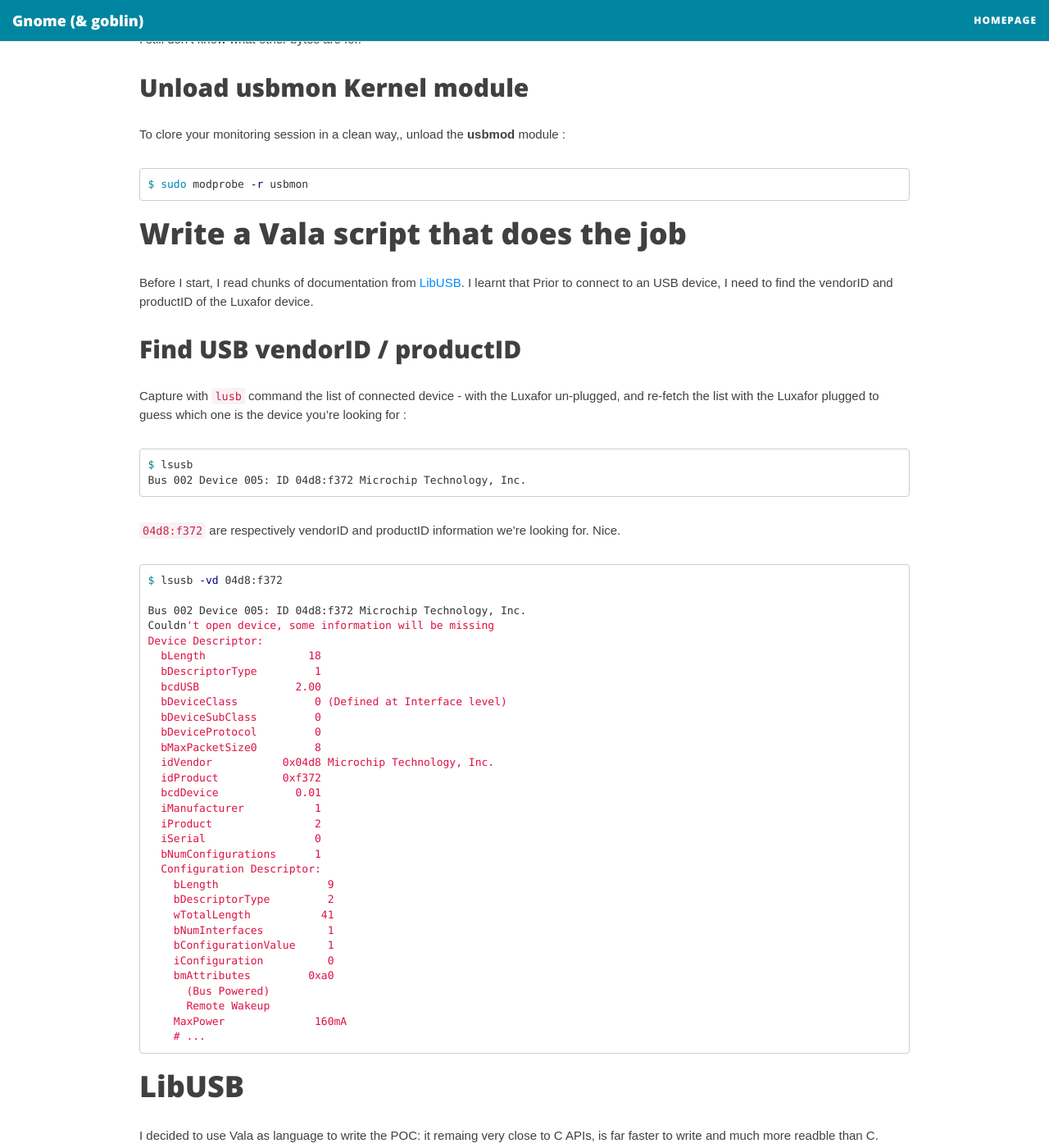
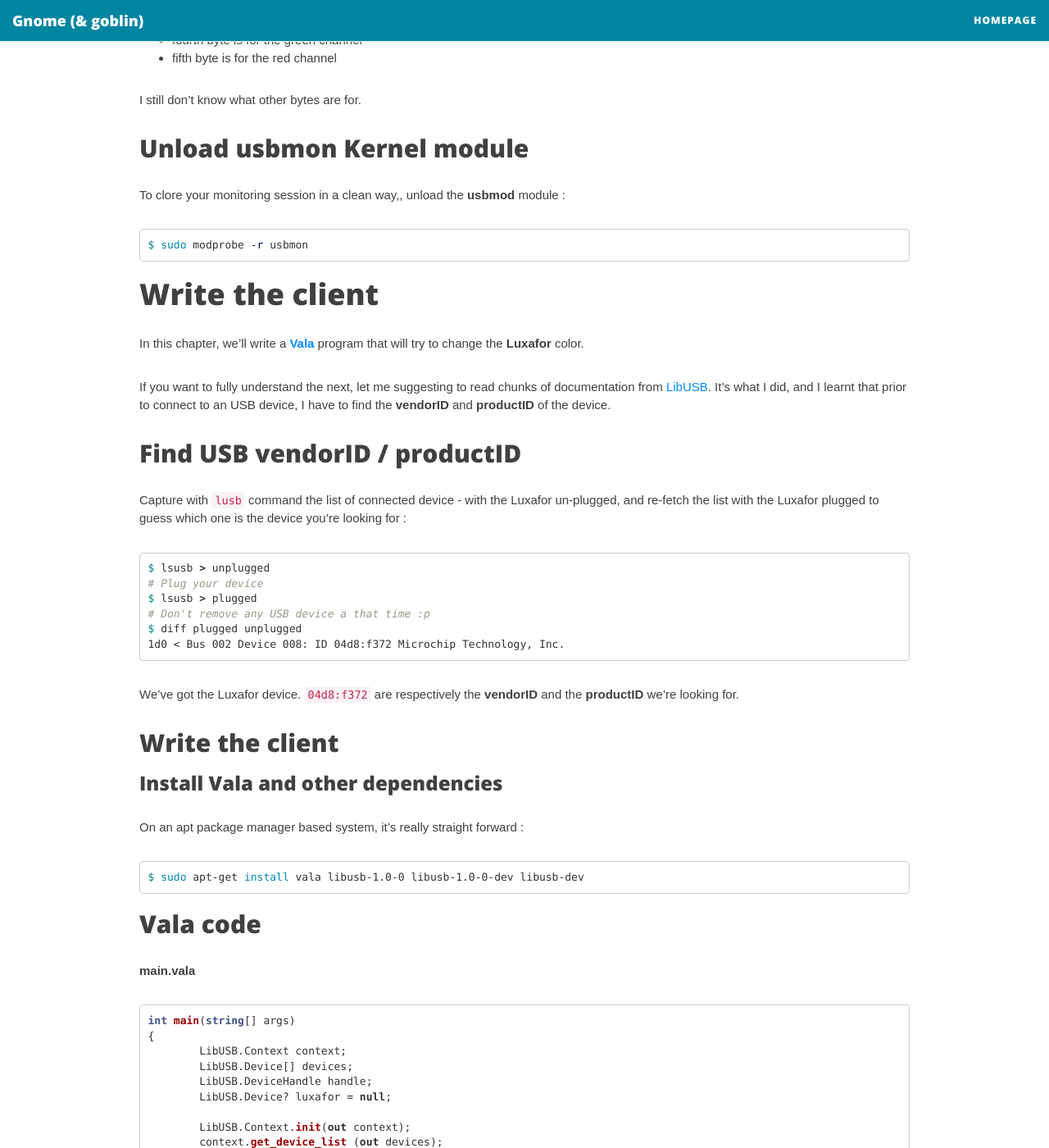
Before and after one commit to lcallarec/blog.io, a Jekyll site: the page built from _posts/2017-03-25-write-own-usb-client.md, in a window 1280 px wide and 1400 px high, scrolled down 3878 px. Shown: the whole window at 82% size. Built offline with Jekyll 4.4.1, drawn with Linux system fonts in a browser that asks for light colours; nearby versions of some CDN libraries; some of the changed text lies outside the part shown.

Commit message:
Improve introduction

```diff
--- a/_posts/2017-03-25-capture usb traffic.md
+++ b/_posts/2017-03-25-write-own-usb-client.md
@@ -1,10 +1,17 @@
 ---
 layout: post
-title: Capture USB traffic and use LibUSB to mimic host - device communications (Vala / Luxafor)
-subtitle:
+title: Write your own USB client
+subtitle: With Wireshark, Luxafor & Vala to the rescue
+tags:
+  - USB
+  - Luxafor
+  - Vala
+  - Wireshark
 ---
 
-# Purpose
+<em id="tags-title">Tags :</em> {% for tag in page.tags %}<span id="tags-items">{{ tag }} {% endfor%} </span>
+
+# Purposes
 
 I'm sometimes using a __[Luxafor](http://www.luxafor.fr/products/)__ device at work, and I finally bought one for the fun - because I guess that there's something interesting to do with it. Luxafor only provides clients for _Macos_ and _Windows_, so I could write a **Luxafor** client for _Linux_, couldn't I ?
 
@@ -107,69 +114,41 @@ To clore your monitoring session in a clean way,, unload the __usbmod__ module :
 $ sudo modprobe -r usbmon
 {% endhighlight %}
 
-# Write a Vala script that does the job
+# Write the client
 
-Before I start, I read chunks of documentation from [LibUSB](http://libusb.info/). I learnt that Prior to connect to an USB device, I need to find the vendorID and productID of the Luxafor device.
+In this chapter, we'll write a __[Vala](https://wiki.gnome.org/Projects/Vala)__ program that will try to change the __Luxafor__ color.
+
+If you want to fully understand the next, let me suggesting to read chunks of documentation from [LibUSB](http://libusb.info/). It's what I did, and I learnt that prior to connect to an USB device, I have to find the __vendorID__ and __productID__ of the device.
 
 ## Find USB vendorID / productID
 
 Capture with `lusb` command the list of connected device - with the Luxafor un-plugged, and re-fetch the list with the Luxafor plugged to guess which one is the device you're looking for :
 
 {% highlight bash %}
-$ lsusb
-Bus 002 Device 005: ID 04d8:f372 Microchip Technology, Inc.
+$ lsusb > unplugged
+# Plug your device
+$ lsusb > plugged
+# Don't remove any USB device a that time :p
+$ diff plugged unplugged
+1d0 < Bus 002 Device 008: ID 04d8:f372 Microchip Technology, Inc.
 {% endhighlight %}
 
-`04d8:f372` are respectively vendorID and productID information we're looking for. Nice.
+We've got the Luxafor device. `04d8:f372` are respectively the __vendorID__ and the __productID__ we're looking for.
 
-{% highlight bash %}
-$ lsusb -vd 04d8:f372
+## Write the client
 
-Bus 002 Device 005: ID 04d8:f372 Microchip Technology, Inc.
-Couldn't open device, some information will be missing
-Device Descriptor:
-  bLength                18
-  bDescriptorType         1
-  bcdUSB               2.00
-  bDeviceClass            0 (Defined at Interface level)
-  bDeviceSubClass         0
-  bDeviceProtocol         0
-  bMaxPacketSize0         8
-  idVendor           0x04d8 Microchip Technology, Inc.
-  idProduct          0xf372
-  bcdDevice            0.01
-  iManufacturer           1
-  iProduct                2
-  iSerial                 0
-  bNumConfigurations      1
-  Configuration Descriptor:
-    bLength                 9
-    bDescriptorType         2
-    wTotalLength           41
-    bNumInterfaces          1
-    bConfigurationValue     1
-    iConfiguration          0
-    bmAttributes         0xa0
-      (Bus Powered)
-      Remote Wakeup
-    MaxPower              160mA
-    # ...
-{% endhighlight %}
+### Install Vala and other dependencies
 
-# LibUSB
+On an apt package manager based system, it's really straight forward :
 
-I decided to use Vala as language to write the  POC: it remaing very close to C APIs, is far faster to write and much more readble than C.
-
-## Install Vala and other dependencies
-
-On an apt package manager based system :
 {% highlight bash %}
 $ sudo apt-get install vala libusb-1.0-0 libusb-1.0-0-dev libusb-dev
 {% endhighlight %}
 
 ## Vala code
 
-main.vala :
+__main.vala__
+
 {% highlight vala %}
 
 int main(string[] args)
@@ -223,18 +202,22 @@ int main(string[] args)
 
 {% endhighlight %}
 
-## Compile and run
+### Compile and run
 
-Compile :
+__Compile__
+
 {% highlight bash %}
 $ valac --pkg libusb-1.0 main.vala -o usb
 {% endhighlight %}
 
-Run :
+__Run__
+
 {% highlight bash %}
 $ sudo ./usb
 {% endhighlight %}
 
-# Bingo !
+# And there is light !
 
-The --Luxafor__ color is now `--red=255 --green=127 --blue=64`, as expected !
+__Luxafor__ start and the color change immediately to a bright color `--red=255 --green=127 --blue=64` - a bit ugly, I must say - but that was what I expected !
+
+Thanks for reading, any feedbacks or contributions via [issues](https://github.com/lcallarec/lcallarec.github.io/issues) or [pull requests](https://github.com/lcallarec/lcallarec.github.io/pulls) are welcome !
```
